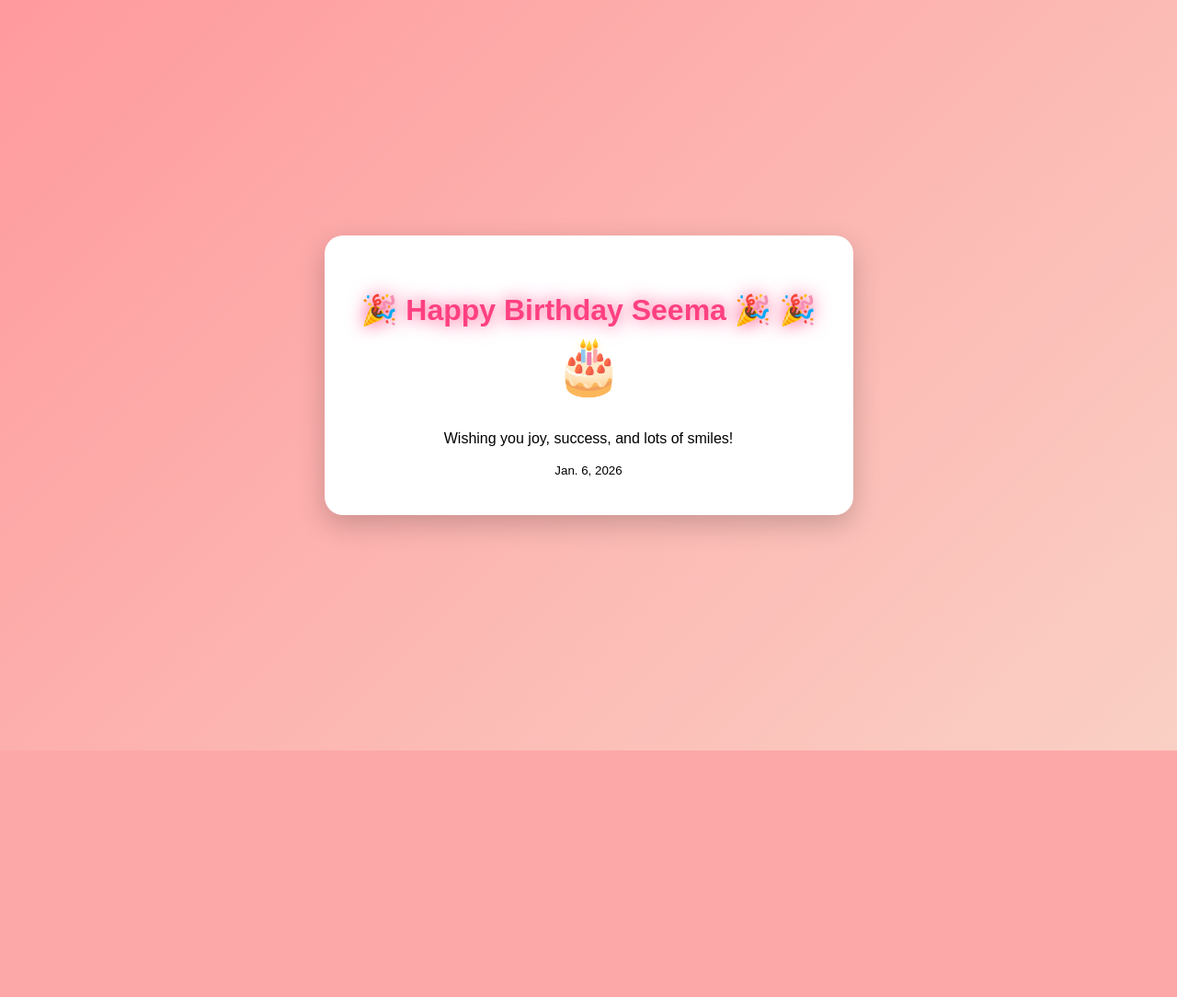
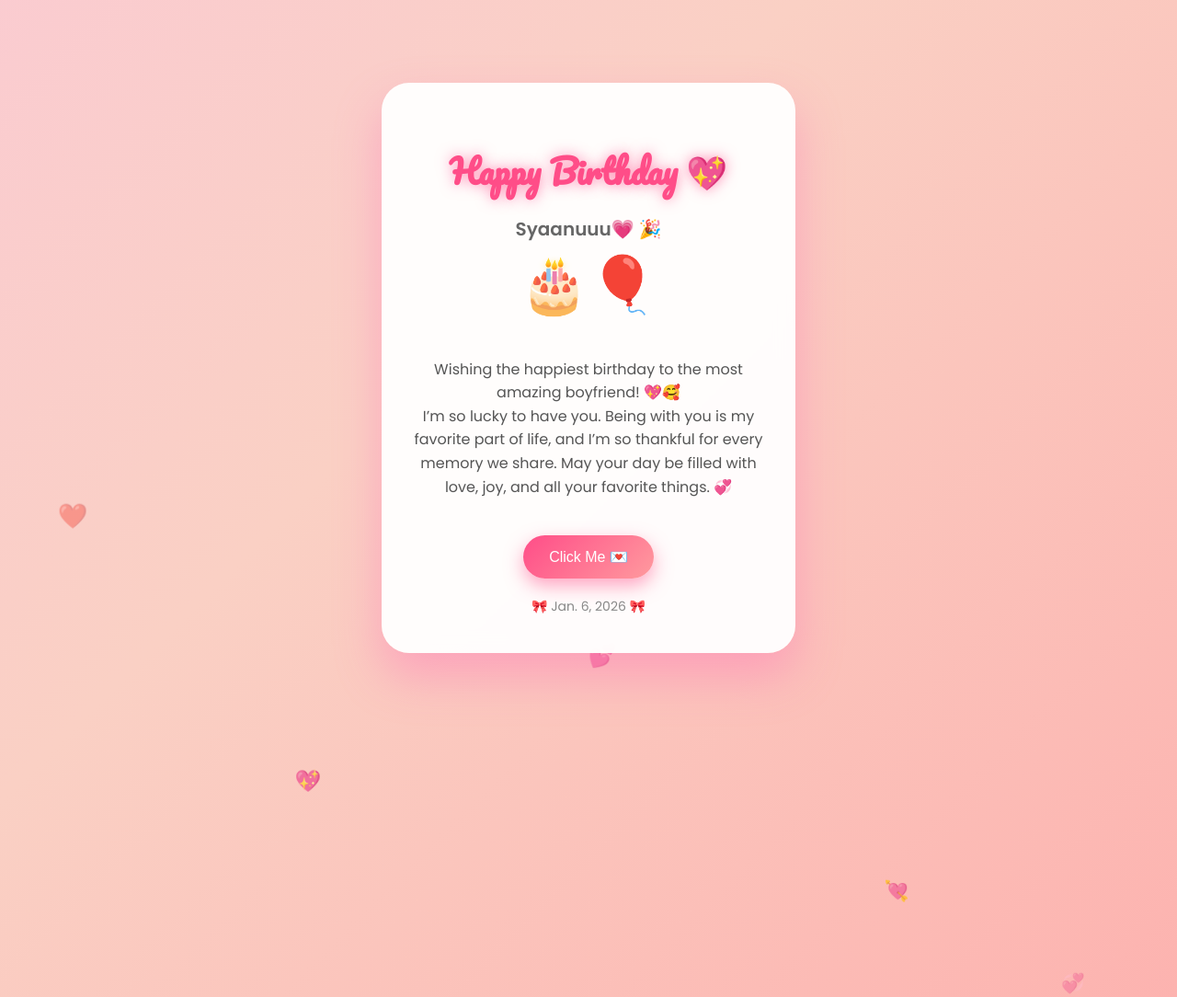
Before and after one commit to seemamagar0/HBD, a Django app: page / in a window 1280 px wide. Shown: the whole page at 92% size. Before the commit the page ends 816 px from the top, so only its background shows below. Run offline with Django 5.2, Linux system fonts and the light colour scheme.

Commit message:
changes insettings and html

```diff
--- a/app/templates/hbd.html
+++ b/app/templates/hbd.html
@@ -1,60 +1,163 @@
+{% load static %}
 <!DOCTYPE html>
 <html lang="en">
 <head>
     <meta charset="UTF-8">
-    <title>Happy Birthday</title>
+    <title>Happy Birthday ❤️</title>
+
+    <!-- Google Fonts -->
+    <link href="https://fonts.googleapis.com/css2?family=Pacifico&family=Poppins:wght@300;400;600&display=swap" rel="stylesheet">
+
     <style>
+        * { box-sizing: border-box; }
+
         body {
-            background: linear-gradient(135deg, #ff9a9e, #fad0c4);
-            height: 100vh;
+            margin: 0;
+            min-height: 100vh;
+            background: linear-gradient(-45deg, #ff9a9e, #fad0c4, #fbc2eb, #a6c1ee);
+            background-size: 400% 400%;
+            animation: gradientBG 12s ease infinite;
             display: flex;
             justify-content: center;
             align-items: center;
-            font-family: Arial, sans-serif;
+            font-family: 'Poppins', sans-serif;
+            overflow-x: hidden;
+            padding: 20px;
+        }
+
+        @keyframes gradientBG {
+            0% { background-position: 0% 50%; }
+            50% { background-position: 100% 50%; }
+            100% { background-position: 0% 50%; }
+        }
+
+        .heart {
+            position: absolute;
+            font-size: 24px;
+            opacity: 0.6;
+            animation: floatUp 8s infinite ease-in;
+        }
+
+        @keyframes floatUp {
+            0% { transform: translateY(100vh) scale(0.8); opacity: 0; }
+            50% { opacity: 0.8; }
+            100% { transform: translateY(-10vh) scale(1.2); opacity: 0; }
         }
 
         .card {
-            background: white;
-            padding: 40px;
-            border-radius: 20px;
+            background: rgba(255, 255, 255, 0.95);
+            backdrop-filter: blur(10px);
+            padding: 40px 25px;
+            border-radius: 30px;
             text-align: center;
-            box-shadow: 0 10px 30px rgba(0,0,0,0.2);
-            animation: pop 1s ease-in-out;
+            max-width: 450px;
+            width: 100%;
+            box-shadow: 0 25px 50px rgba(255, 105, 180, 0.4);
+            animation: pop 1s ease-out;
+            position: relative;
+            z-index: 1;
+        }
+
+        @keyframes pop {
+            from { transform: scale(0.6); opacity: 0; }
+            to { transform: scale(1); opacity: 1; }
         }
 
         h1 {
-            color: #ff4081;
-            animation: glow 2s infinite alternate;
+            font-family: 'Pacifico', cursive;
+            color: #ff4d88;
+            font-size: 36px;
+            margin-bottom: 8px;
+            text-shadow: 0 0 15px rgba(255, 77, 136, 0.6);
         }
 
-        .cake {
-            font-size: 60px;
-            margin: 20px 0;
-            animation: bounce 1.5s infinite;
-        }
+        h2 { color: #666; margin-bottom: 15px; font-size: 20px; }
 
-        @keyframes pop {
-            0% { transform: scale(0.5); opacity: 0; }
-            100% { transform: scale(1); opacity: 1; }
-        }
+        .cake { font-size: 60px; margin: 10px 0; animation: bounce 1.5s infinite; }
 
         @keyframes bounce {
             0%, 100% { transform: translateY(0); }
             50% { transform: translateY(-15px); }
         }
 
-        @keyframes glow {
-            from { text-shadow: 0 0 5px #ff4081; }
-            to { text-shadow: 0 0 20px #ff4081; }
+        .message { color: #555; margin: 20px 0; line-height: 1.6; font-size: 16px; }
+
+        .btn {
+            margin-top: 20px;
+            background: linear-gradient(135deg, #ff4d88, #ff9a9e);
+            color: white;
+            border: none;
+            padding: 14px 28px;
+            font-size: 16px;
+            border-radius: 40px;
+            cursor: pointer;
+            box-shadow: 0 8px 20px rgba(255,77,136,0.5);
+            transition: all 0.3s ease;
+        }
+
+        .btn:hover { transform: scale(1.1); box-shadow: 0 12px 28px rgba(255,77,136,0.7); }
+
+        .photos { display: none; margin-top: 25px; animation: fadeIn 1s ease-in-out; flex-wrap: wrap; justify-content: center; }
+
+        @keyframes fadeIn { from { opacity: 0; transform: translateY(20px); } to { opacity: 1; transform: translateY(0); } }
+
+        .photos img {
+            width: 120px; height: 120px; object-fit: cover; border-radius: 20px; margin: 6px;
+            box-shadow: 0 10px 20px rgba(255, 105, 180, 0.4);
+            transition: transform 0.3s ease;
+        }
+
+        .photos img:hover { transform: scale(1.1) rotate(2deg); }
+
+        small { display: block; margin-top: 20px; color: #888; font-size: 14px; }
+
+        @media (max-width: 480px) {
+            h1 { font-size: 28px; }
+            h2 { font-size: 18px; }
+            .cake { font-size: 50px; }
+            .message { font-size: 15px; }
+            .btn { padding: 12px 24px; font-size: 15px; }
+            .photos img { width: 100px; height: 100px; }
         }
     </style>
 </head>
 <body>
-    <div class="card">
-        <h1>🎉 Happy Birthday {{ name }} 🎉</h1>
-        <div class="cake">🎂</div>
-        <p>Wishing you joy, success, and lots of smiles!</p>
-        <small>{{ today }}</small>
+
+<!-- Floating hearts -->
+<div class="heart" style="left: 5%; animation-delay: 0s;">❤️</div>
+<div class="heart" style="left: 25%; animation-delay: 2s;">💖</div>
+<div class="heart" style="left: 50%; animation-delay: 1s;">💕</div>
+<div class="heart" style="left: 75%; animation-delay: 3s;">💘</div>
+<div class="heart" style="left: 90%; animation-delay: 4s;">💞</div>
+
+<div class="card">
+    <h1>Happy Birthday 💖</h1>
+    <h2>{{ name }} 🎉</h2>
+
+    <div class="cake">🎂🎈</div>
+
+    <p class="message">
+        Wishing the happiest birthday to the most amazing boyfriend! 💖🥰<br>
+        I’m so lucky to have you. Being with you is my favorite part of life, and I’m so thankful for every memory we share. May your day be filled with love, joy, and all your favorite things. 💞
+    </p>
+
+    <button class="btn" onclick="showPhotos()">Click Me 💌</button>
+
+    <div class="photos" id="photoGallery">
+        <img src="{% static 'images/ph1.jpeg' %}" alt="Memory 1">
+        <img src="{% static 'images/ph2.jpeg' %}" alt="Memory 2">
+        <img src="{% static 'images/ph3.jpeg' %}" alt="Memory 3">
     </div>
+
+    <small>🎀 {{ today }} 🎀</small>
+</div>
+
+<script>
+    function showPhotos() {
+        const gallery = document.getElementById("photoGallery");
+        gallery.style.display = gallery.style.display === "flex" ? "none" : "flex";
+    }
+</script>
+
 </body>
 </html>
--- a/app/views.py
+++ b/app/views.py
@@ -6,7 +6,7 @@ from django.utils import timezone
 def happy_birthday(request):
     # Example: you can fetch user from DB later
     context = {
-        "name": "Seema 🎉",
+        "name": "Syaanuuu💗",
         "today": timezone.now().date(),
     }
     return render(request, "hbd.html", context)
```
Also changed, not shown: project/settings.py (+28 -57 lines), app/static/images/ph1.jpeg (added), app/static/images/ph2.jpeg (added), app/static/images/ph3.jpeg (added).
